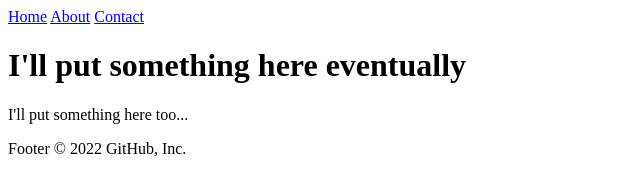
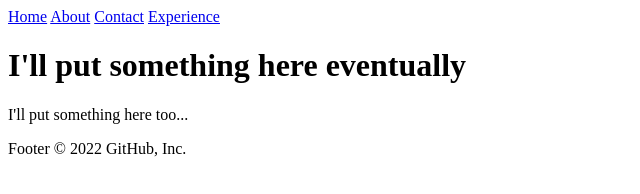
Before and after one commit to kalebclemow/kalebclemow.github.io, a plain HTML site: page index.html in a window 1280 px wide. Shown: the full height of the page, 0-640 px from the left. Drawn offline with Linux system fonts and the light colour scheme.

Commit message:
Update index.html

```diff
--- a/index.html
+++ b/index.html
@@ -4,6 +4,7 @@
 <a href="index.html">Home</a>
 <a href="about.html">About</a>
 <a href="contact.html">Contact</a>
+<a href="experience.html">Experience</a>
 
 <body>
 
```
